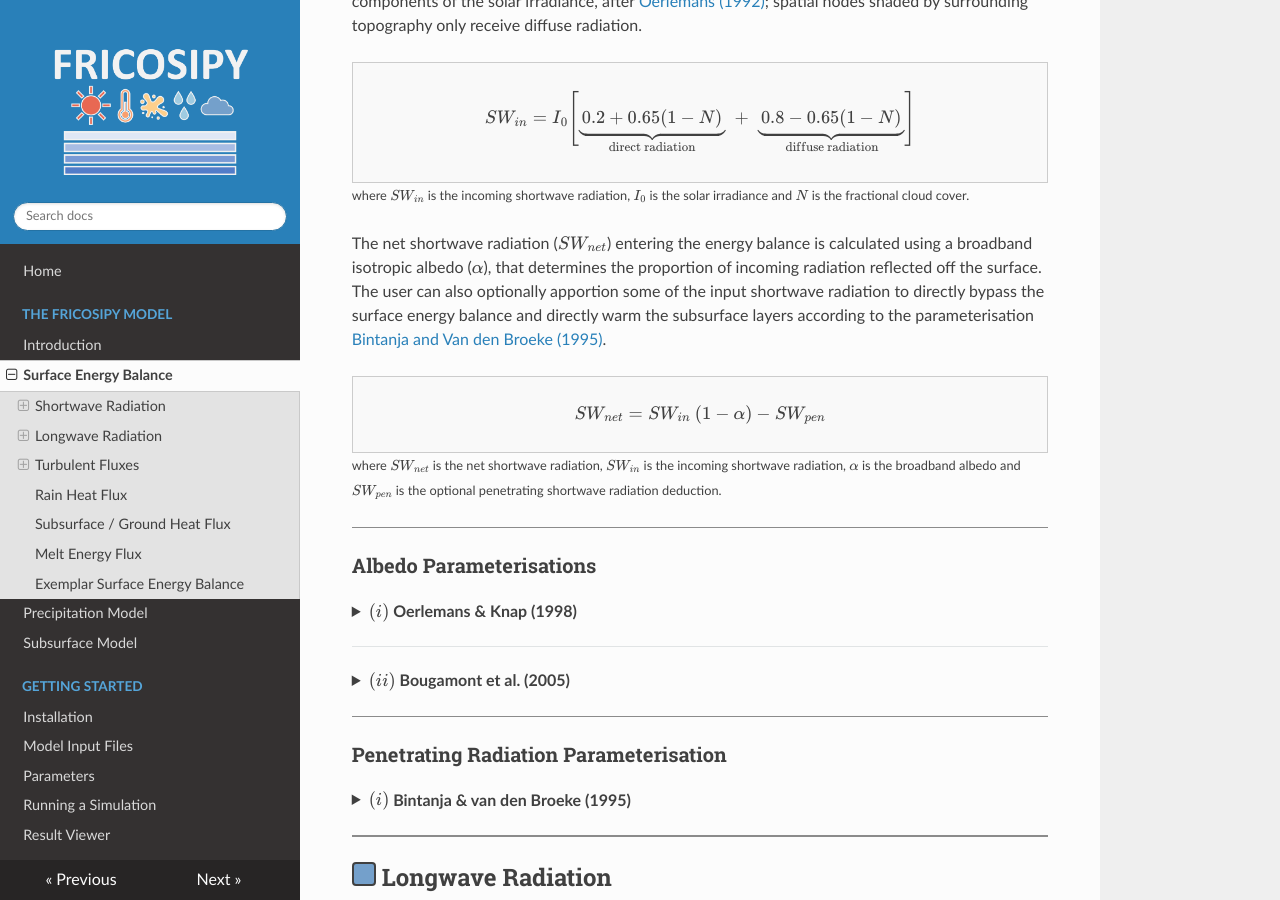
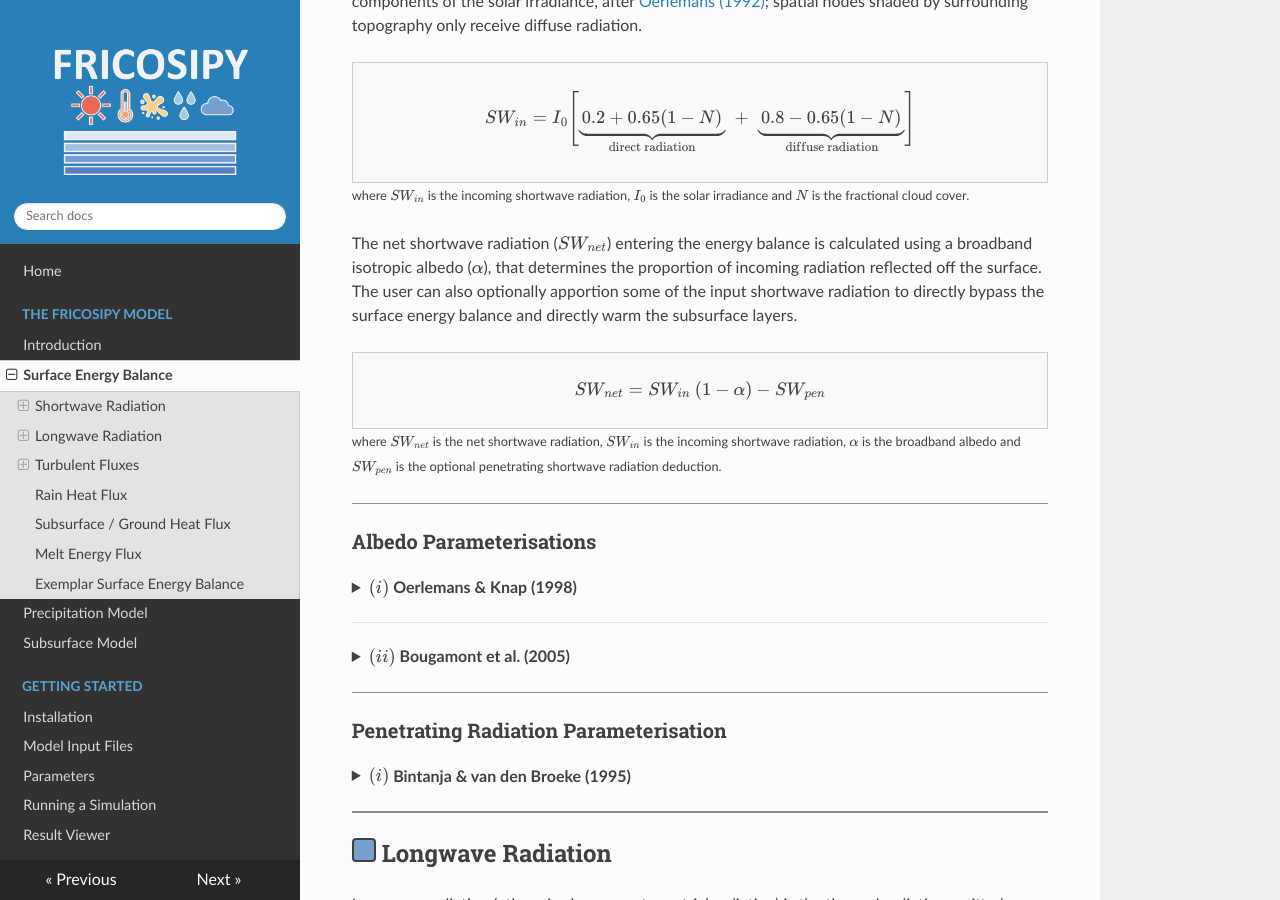
Before and after one commit to MarcusGastaldello/FRICOSIPY, an MkDocs documentation site: the page built from docs/surface_energy_balance.md, in a window 1280 px wide and 900 px high, scrolled down 1984 px. Built offline with MkDocs 1.6.1, drawn with Linux system fonts in a browser that asks for light colours; nearby versions of some CDN libraries.

Commit message:
Update surface_energy_balance.md

```diff
--- a/docs/surface_energy_balance.md
+++ b/docs/surface_energy_balance.md
@@ -73,7 +73,7 @@
 </div>
 <small>where $SW_{in}$ is the incoming shortwave radiation, $I_{0}$ is the solar irradiance and $N$ is the fractional cloud cover.</small>
 
-The net shortwave radiation ($SW_{net}$) entering the energy balance is calculated using a broadband isotropic albedo ($\alpha$), that determines the proportion of incoming radiation reflected off the surface. The user can also optionally apportion some of the input shortwave radiation to directly bypass the surface energy balance and directly warm the subsurface layers according to the parameterisation [Bintanja and Van den Broeke (1995)](https://doi.org/10.1175/1520-0450(1995)034%3C0902:TSEBOA%3E2.0.CO;2).
+The net shortwave radiation ($SW_{net}$) entering the energy balance is calculated using a broadband isotropic albedo ($\alpha$), that determines the proportion of incoming radiation reflected off the surface. The user can also optionally apportion some of the input shortwave radiation to directly bypass the surface energy balance and directly warm the subsurface layers.
 
 <div style="border:1px solid #ccc; padding:10px; background:#f9f9f9;">
 $$
```
